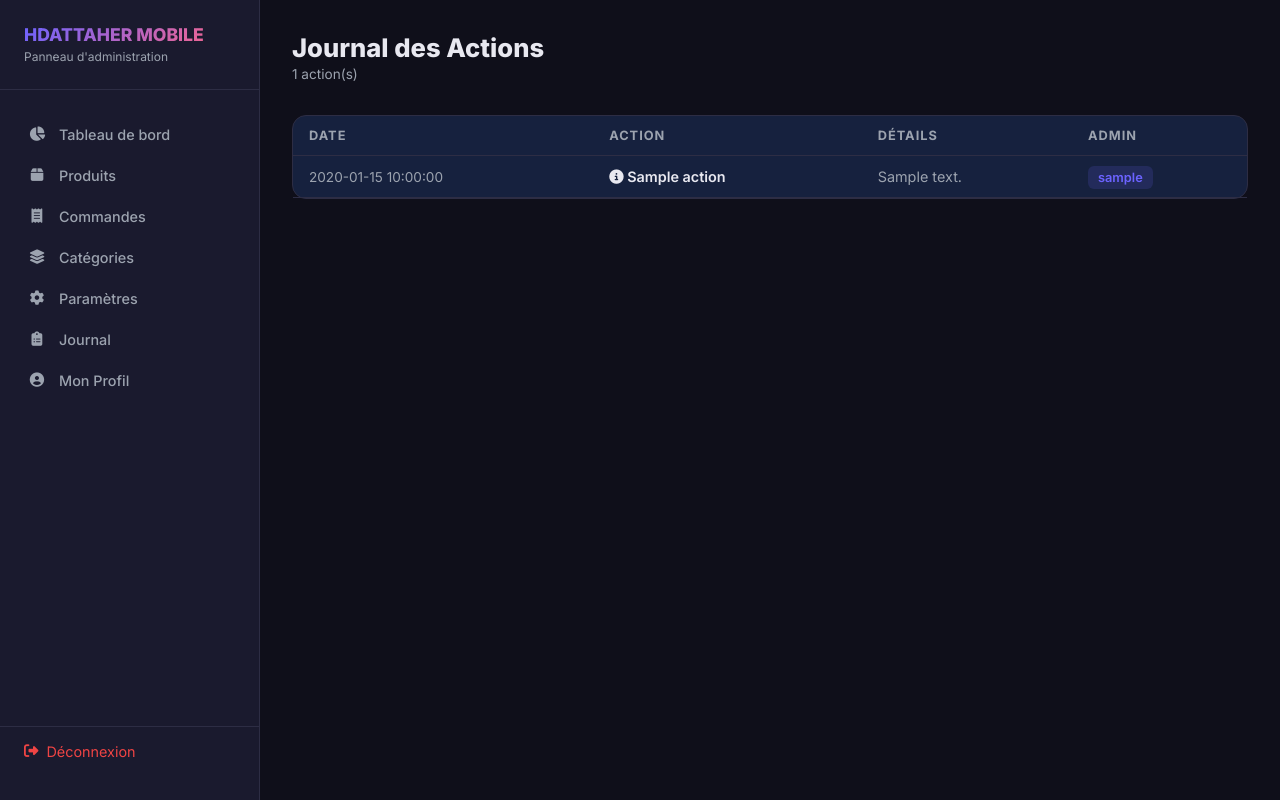
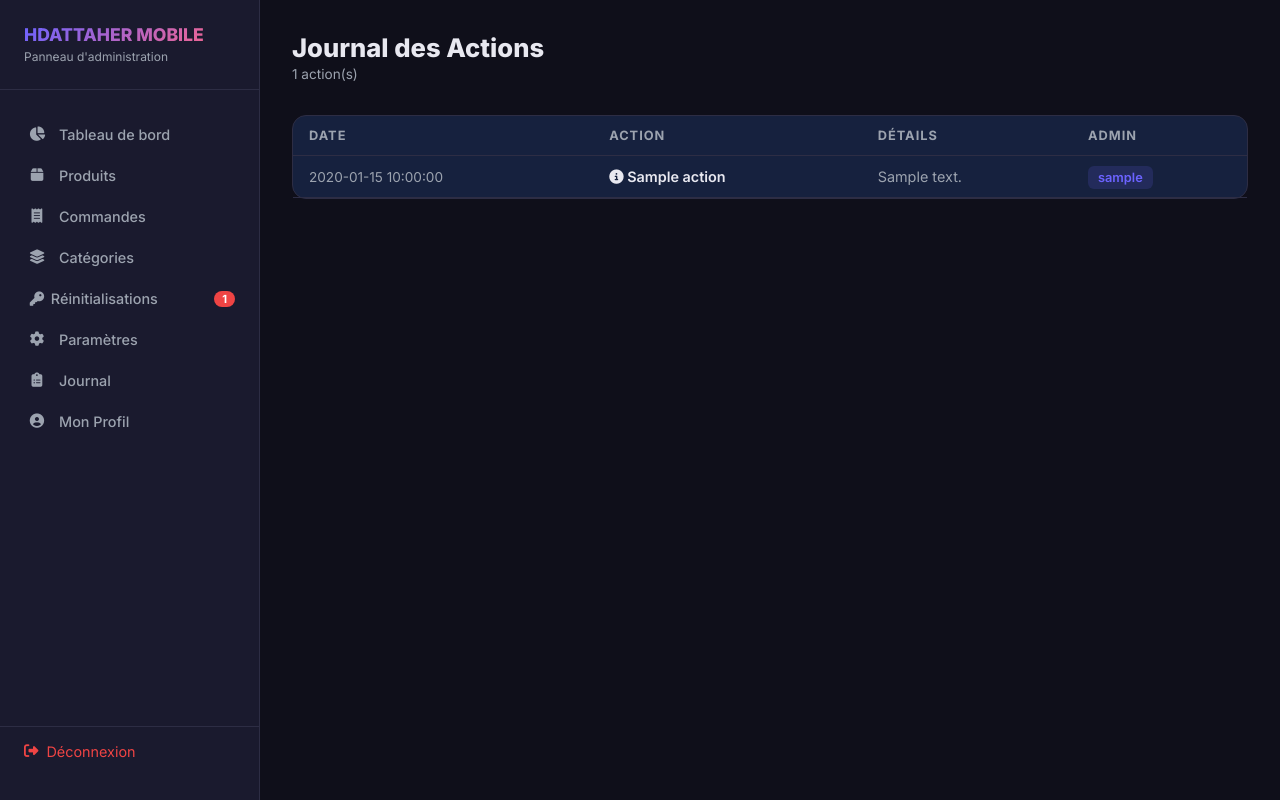
Before and after one commit to hdattaheralmansour6-cloud/hdattaher_mobile, a Python web app: template templates/admin/logs.html in a window 1280 px wide. Run offline with Jinja, Linux system fonts and the light colour scheme; the template is opened without the code that fills it: most values are stand-ins (such as "Sample title", 1, 10 or a date in 2020).

Commit message:
Add files via upload

```diff
--- a/templates/admin/base.html
+++ b/templates/admin/base.html
@@ -36,6 +36,15 @@
                 <a href="{{ url_for('admin_categories') }}"
                     class="{% if request.endpoint == 'admin_categories' %}active{% endif %}">
                     <i class="fas fa-layer-group"></i> Catégories
+                </a>
+                <a href="{{ url_for('admin_reset_requests') }}"
+                    class="{% if request.endpoint == 'admin_reset_requests' %}active{% endif %}"
+                    style="display:flex; align-items:center; justify-content:space-between;">
+                    <span><i class="fas fa-key"></i> Réinitialisations</span>
+                    {% if pending_reset_count %}
+                    <span style="background:var(--admin-danger,#EF4444); color:#fff; border-radius:999px;
+                                 font-size:0.7rem; font-weight:700; padding:1px 8px; margin-left:6px;">{{ pending_reset_count }}</span>
+                    {% endif %}
                 </a>
                 <a href="{{ url_for('admin_settings') }}"
                     class="{% if request.endpoint == 'admin_settings' %}active{% endif %}">
```
